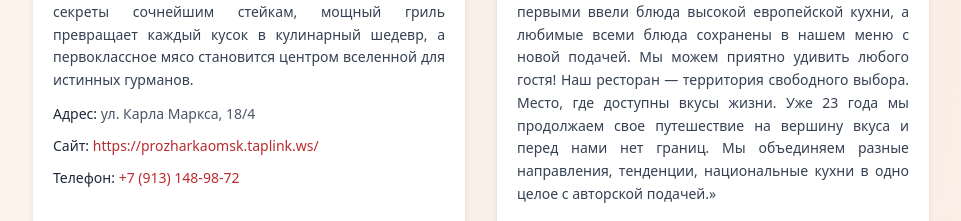
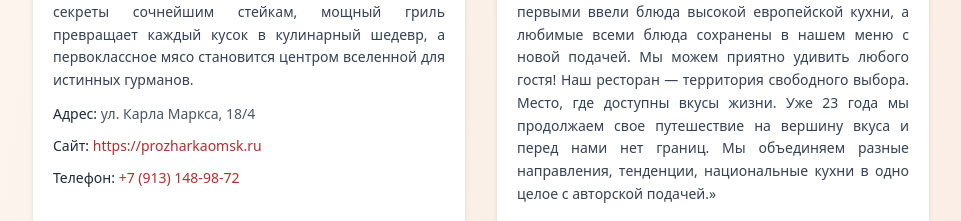
Before and after one commit to KITEK-projects/russian-cuisine-festival, a Next.js app: page /festival in a window 1280 px wide. Shown: the part 1940-2161 px from the top of the page, without its empty margins (159-1120 px from the left). Built offline with nearby package versions, Linux system fonts and the light colour scheme.

Commit message:
fix: participant

```diff
--- a/public/data/participants.ts
+++ b/public/data/participants.ts
@@ -60,7 +60,7 @@ export const participants: IParticipant[] = [
         id: "restoran-prozharka",
         description:
             "Погрузитесь в атмосферу «PROЖАРКИ» — мясного ресторана, концепция которого построена на магии трёх элементов: здесь живой огонь шепчет свои секреты сочнейшим стейкам, мощный гриль превращает каждый кусок в кулинарный шедевр, а первоклассное мясо становится центром вселенной для истинных гурманов.",
-        website: "https://prozharkaomsk.taplink.ws/",
+        website: "https://prozharkaomsk.ru",
         address: "ул. Карла Маркса, 18/4",
         phone: "+7 (913) 148-98-72",
         image: "https://sun9-78.userapi.com/s/v1/ig2/shVQntqZd6QZRm0a1rUmCpjvNQqhfJkYXK7AZsIHG6p7LekAp4sD_0Rbd9obdprhCzc9pdXoTfqOq8PbK3L0Nuug.jpg?quality=95&as=32x32,48x48,72x72,108x108,160x160,240x240,360x360,480x480,540x540,640x640,720x720,1080x1080,1280x1280,1440x1440,1920x1920&from=bu&cs=540x0",
```
